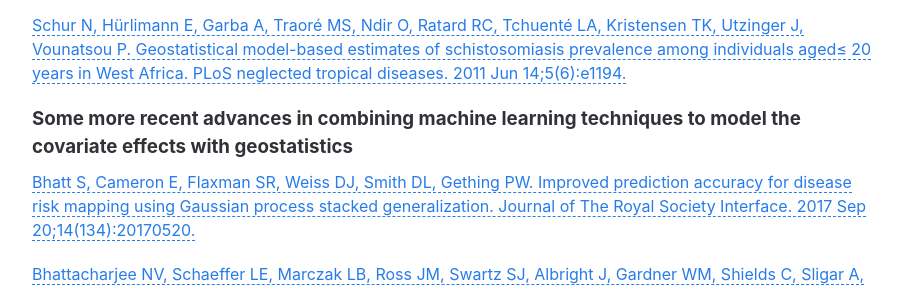
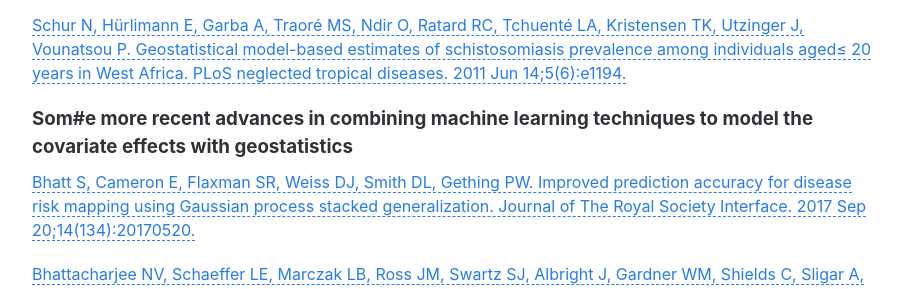
Before and after one commit to HughSt/HughSt.github.io, a Jekyll site: the page built from _posts/2017-10-11-week-6.md, in a window 1280 px wide and 900 px high, scrolled down 22903 px. Shown: the part 153-442 px from the top of the window, without its empty margins (188-1091 px from the left). Built offline with Jekyll 4.4.1, drawn with Linux system fonts in a browser that asks for light colours.

Commit message:
Style init

```diff
--- a/_posts/2017-10-11-week-6.md
+++ b/_posts/2017-10-11-week-6.md
@@ -789,7 +789,7 @@ your observations were made in ‘desert’.
 
 [Schur N, Hürlimann E, Garba A, Traoré MS, Ndir O, Ratard RC, Tchuenté LA, Kristensen TK, Utzinger J, Vounatsou P. Geostatistical model-based estimates of schistosomiasis prevalence among individuals aged≤ 20 years in West Africa. PLoS neglected tropical diseases. 2011 Jun 14;5(6):e1194.](https://journals.plos.org/plosntds/article?id=10.1371/journal.pntd.0001194)
 
-### Some more recent advances in combining machine learning techniques to model the covariate effects with geostatistics
+### Som#e more recent advances in combining machine learning techniques to model the covariate effects with geostatistics
 [Bhatt S, Cameron E, Flaxman SR, Weiss DJ, Smith DL, Gething PW. Improved prediction accuracy for disease risk mapping using Gaussian process stacked generalization. Journal of The Royal Society Interface. 2017 Sep 20;14(134):20170520.](https://royalsocietypublishing.org/doi/full/10.1098/rsif.2017.0520)
 
 [Bhattacharjee NV, Schaeffer LE, Marczak LB, Ross JM, Swartz SJ, Albright J, Gardner WM, Shields C, Sligar A, Schipp MF, Pickering BV. Mapping exclusive breastfeeding in Africa between 2000 and 2017. Nature medicine. 2019 Aug;25(8):1205-12.](https://www.nature.com/articles/s41591-019-0525-0)
```
